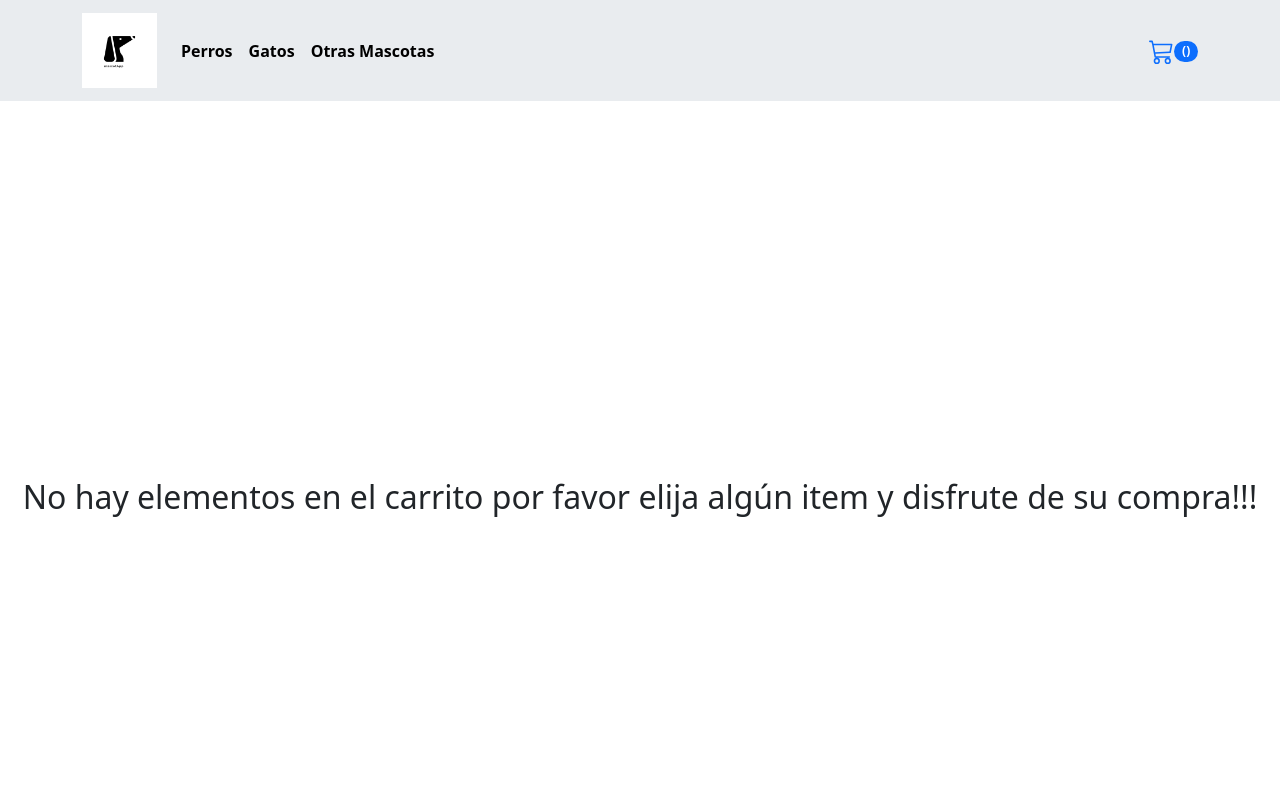
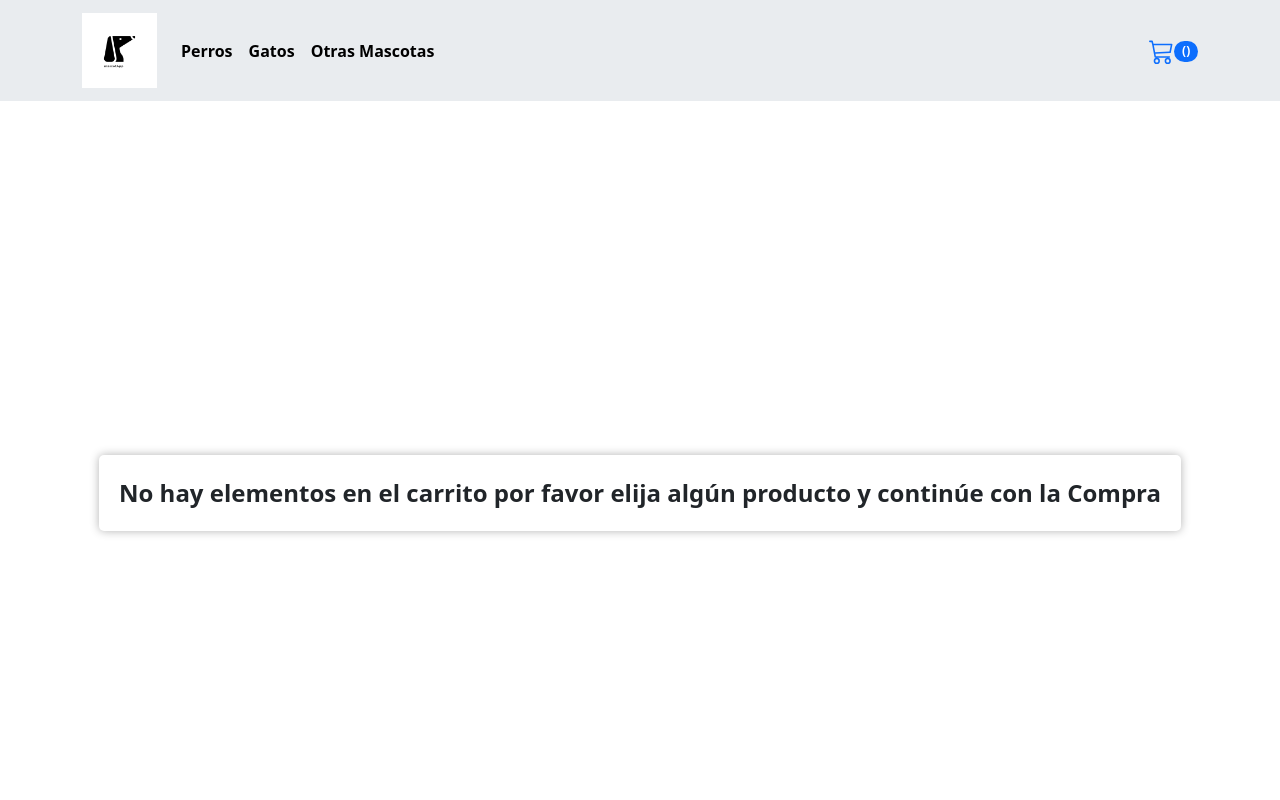
Before and after one commit to romanolucas87/Mascotapp, a React (Vite) app: page /cart in a window 1280 px wide. Shown: the top 800 px of the page. Built offline with nearby package versions, Linux system fonts and the light colour scheme.

Commit message:
se mejoro mensaje carrito vacío

```diff
--- a/src/components/Cart.jsx
+++ b/src/components/Cart.jsx
@@ -9,6 +9,16 @@ const Cart = () => {
   const handlerClickPurchase = () => {
     setShowOrderForm(true);
   };
+  const stylesParagraph = {
+    backgroundColor: "#fff",
+    padding: "20px",
+    borderRadius: "5px",
+    textAlign: "center",
+    fontSize: "24px",
+    fontWeight: "bold",
+    boxShadow: "0 0 10px rgba(0, 0, 0, 0.3)",
+  };
+
   return (
     <>
       {cart.length === 0 && (
@@ -18,10 +28,9 @@ const Cart = () => {
         >
           <Row>
             <Col>
-              <h2>
-                No hay elementos en el carrito por favor elija algún item y
-                disfrute de su compra!!!
-              </h2>
+              <p style={stylesParagraph}>
+                No hay elementos en el carrito por favor elija algún producto y continúe con la Compra
+              </p>
             </Col>
           </Row>
         </Container>
@@ -32,11 +41,11 @@ const Cart = () => {
             <Container className="vh-100 justify-content-center align-items-center">
               <Row className="Text-Center">
                 {cart.map((product) => (
-                  <ItemCart key={product.id} product={product}/>
+                  <ItemCart key={product.id} product={product} />
                 ))}
                 <div className="text-center">
                   <p className="h4 m-4">Precio total a Pagar ${totalPrice()}</p>
-                  <Button onClick={handlerClickPurchase} variant="success" >
+                  <Button onClick={handlerClickPurchase} variant="success">
                     COMPRAR
                   </Button>
                 </div>
```
